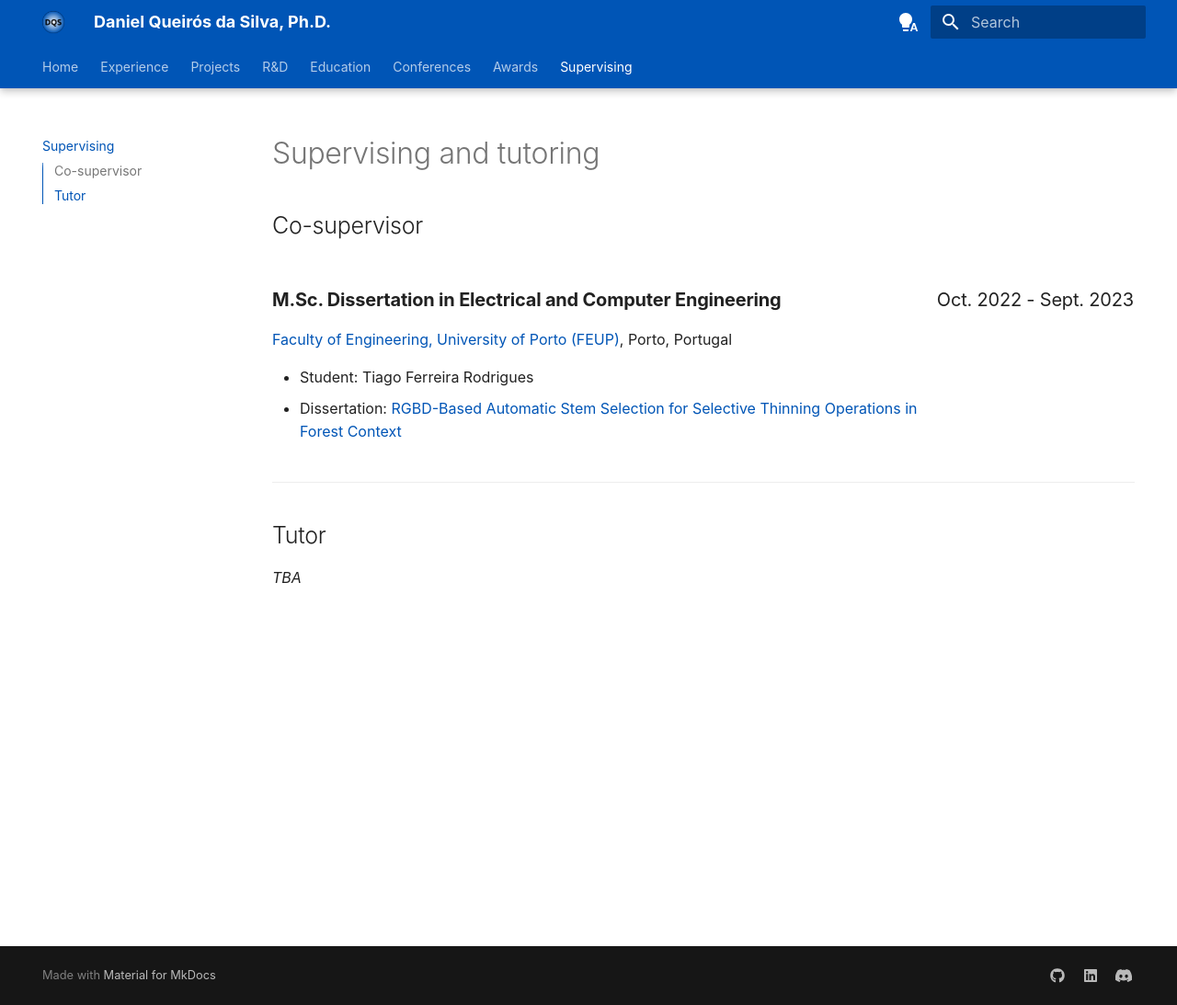
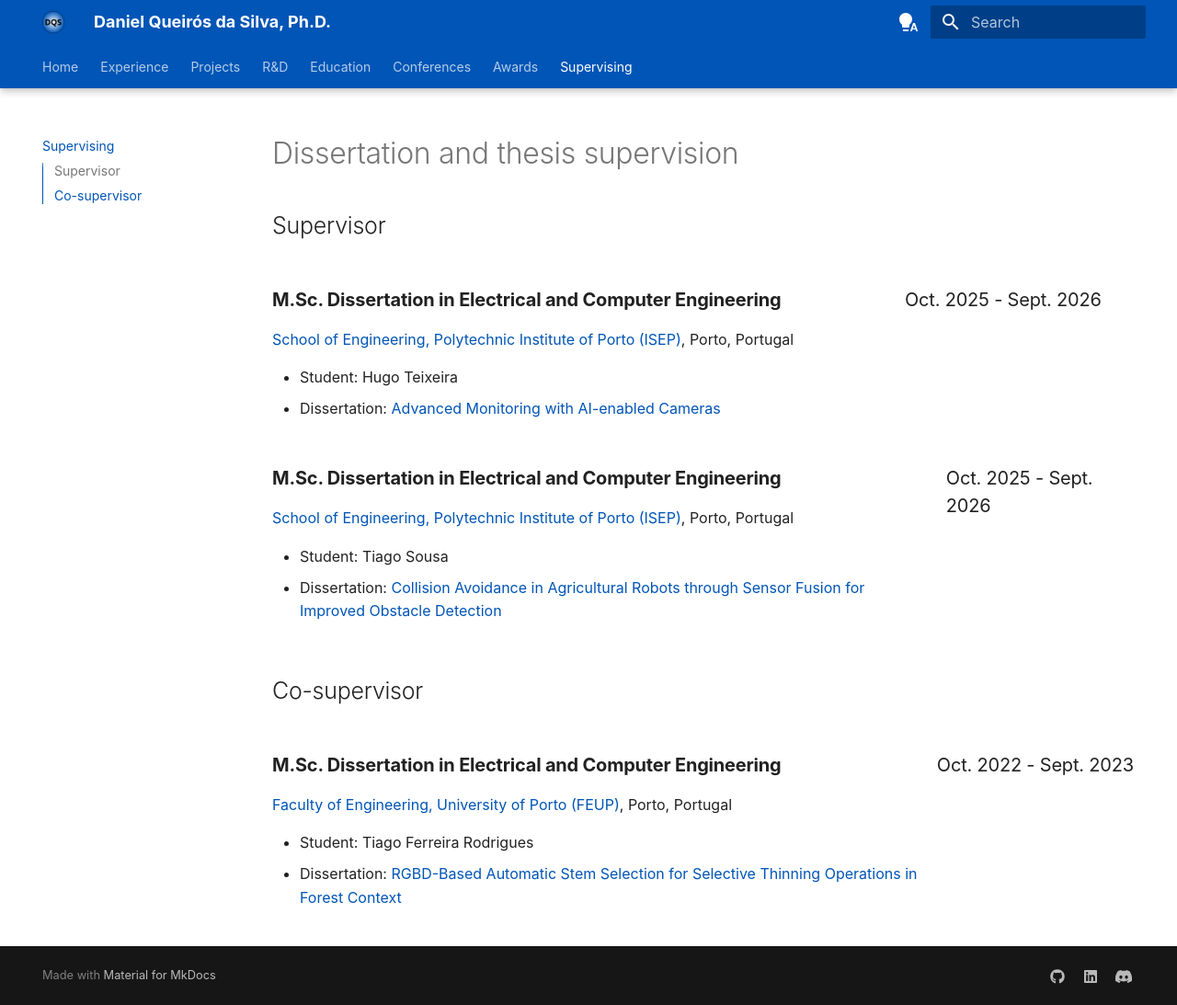
Before and after one commit to daniqsilva25/daniqsilva25.github.io, an MkDocs documentation site: the page built from docs/supervising.md, in a window 1280 px wide and 1093 px high. Shown: the whole window at 92% size. Built offline with MkDocs 1.6.1 and Material for MkDocs 9.7.7, drawn with Linux system fonts in a browser that asks for light colours.

```diff
--- a/docs/supervising.md
+++ b/docs/supervising.md
@@ -1,4 +1,33 @@
-# Supervising and tutoring
+# Dissertation and thesis supervision
+
+## Supervisor
+
+<div style="display: flex;">
+  <div style="flex-grow: 1;">
+    <p><h3><b>M.Sc. Dissertation in Electrical and Computer Engineering</b></h3></p>
+    <p><a href="https://www.isep.ipp.pt" target="_blank">School of Engineering, Polytechnic Institute of Porto (ISEP)</a>, Porto, Portugal</p>
+    <ul>
+      <li>Student: Hugo Teixeira</li>
+      <li>Dissertation: <a href="https://www.isep.ipp.pt" target="_blank">Advanced Monitoring with AI-enabled Cameras</a></li>
+  </div>
+  <div style="width: 250px; margin-left: 20px;">
+    <p><h3>Oct. 2025 - Sept. 2026</h3></p>
+  </div>
+</div>
+
+<div style="display: flex;">
+  <div style="flex-grow: 1;">
+    <p><h3><b>M.Sc. Dissertation in Electrical and Computer Engineering</b></h3></p>
+    <p><a href="https://www.isep.ipp.pt" target="_blank">School of Engineering, Polytechnic Institute of Porto (ISEP)</a>, Porto, Portugal</p>
+    <ul>
+      <li>Student: Tiago Sousa</li>
+      <li>Dissertation: <a href="https://www.isep.ipp.pt" target="_blank">Collision Avoidance in Agricultural Robots through Sensor Fusion for Improved Obstacle Detection</a></li>
+  </div>
+  <div style="width: 250px; margin-left: 20px;">
+    <p><h3>Oct. 2025 - Sept. 2026</h3></p>
+  </div>
+</div>
+
 
 ## Co-supervisor
 
@@ -14,11 +43,3 @@
     <p><h3>Oct. 2022 - Sept. 2023</h3></p>
   </div>
 </div>
-
-
-____
-
-
-## Tutor
-
-_TBA_
```
Also changed, not shown: docs/awards.md (+6 -1 lines), docs/education.md (+2 -2 lines), docs/events.md (+4 -4 lines), docs/projects.md (+12 -6 lines), docs/research_development.md (+70 -10 lines).
